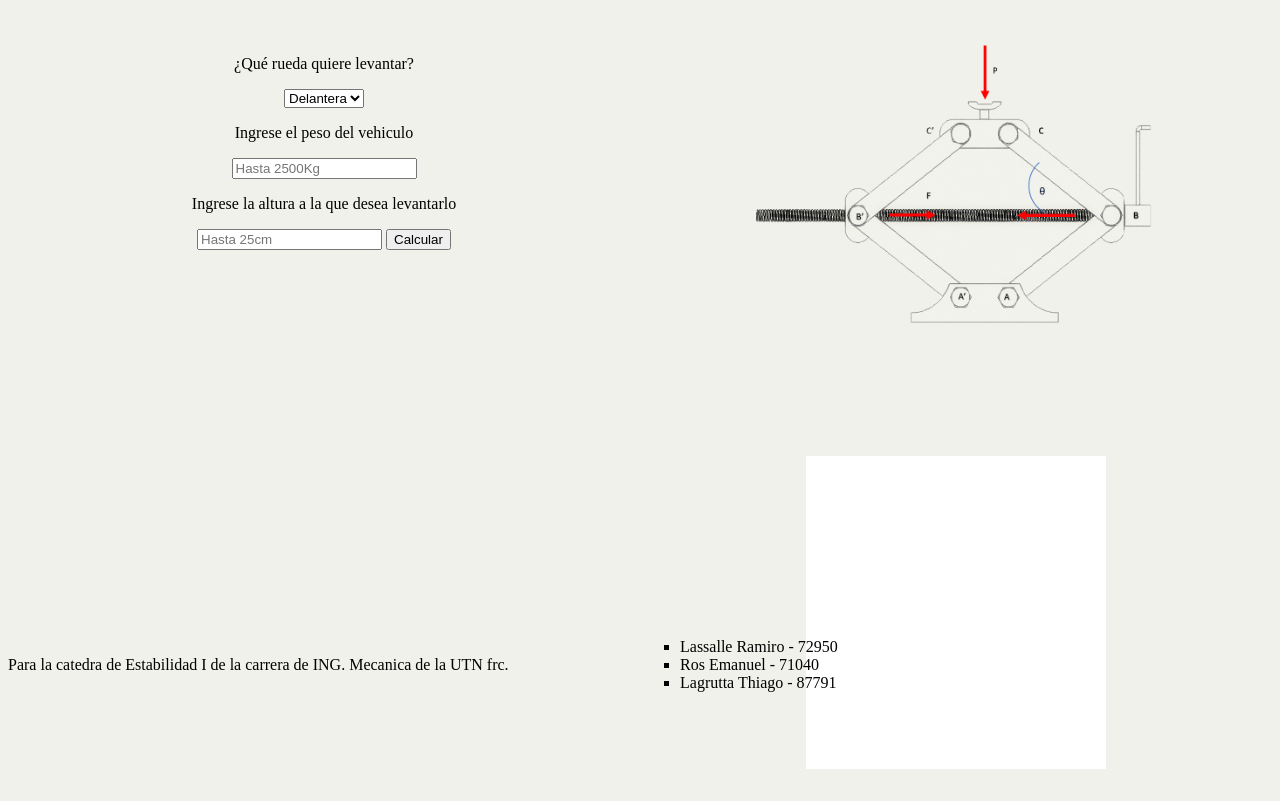
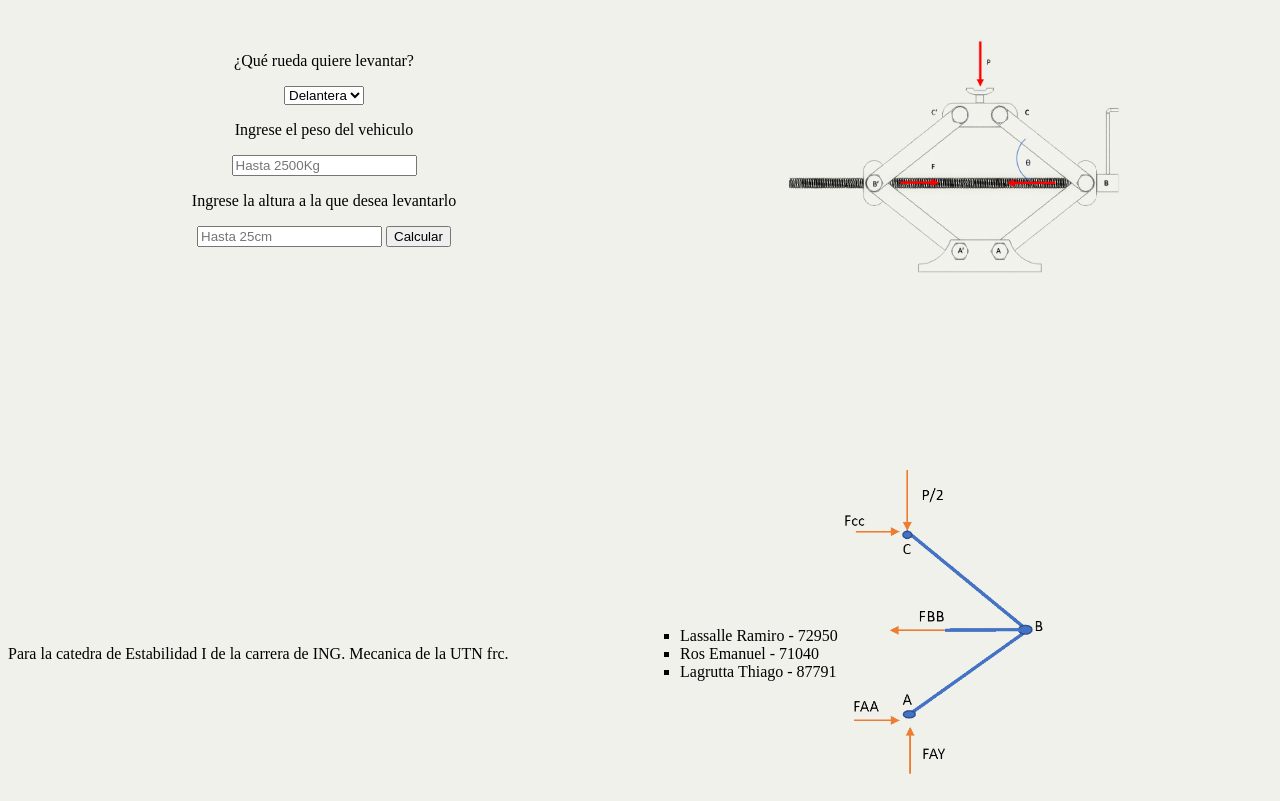
Before and after one commit to qRAMAp/Estabilidad-I, a plain HTML site: page index.html in a window 1280 px wide. Shown: the part 136-937 px from the top of the page. Before the commit the page ends 909 px from the top, so only its background shows below. Drawn offline with Linux system fonts and the light colour scheme.

Commit message:
Add files via upload

```diff
--- a/index.html
+++ b/index.html
@@ -43,7 +43,7 @@
     </div>
 
     <div class="div5">
-        <div class="center"><img id="img2" src="blanco.png"></div>
+        <div class="center"><img id="img2" src="NUDOS.png"></div>
     </div>
 
 
--- a/styles.css
+++ b/styles.css
@@ -18,12 +18,14 @@ body{
     .div3 { grid-area: 2 / 3 / 4 / 5; }
     .div4 { grid-area: 4 / 1 / 5 / 3;
     text-align:center;
+    align-items: center;
     }
     .div5 { grid-area: 4 / 3 / 5 / 5; }
     .div6 { grid-area: 5 / 1 / 6 / 3; }
     .div7 { grid-area: 5 / 3 / 6 / 5; }
 
-#img1{ height: 300px; }
+#img1{ height: 250px; }
+#img2{ height: 350px; }
 
 ol{
     list-style-type: square;
```
Also changed, not shown: NUDOS.png (added).
